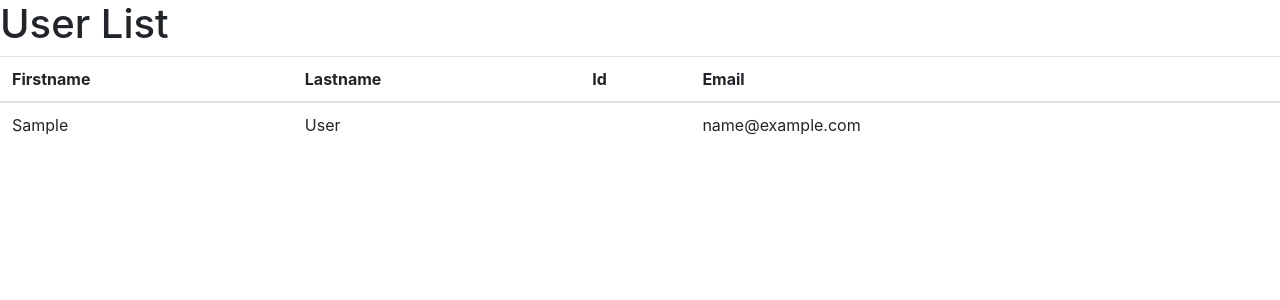
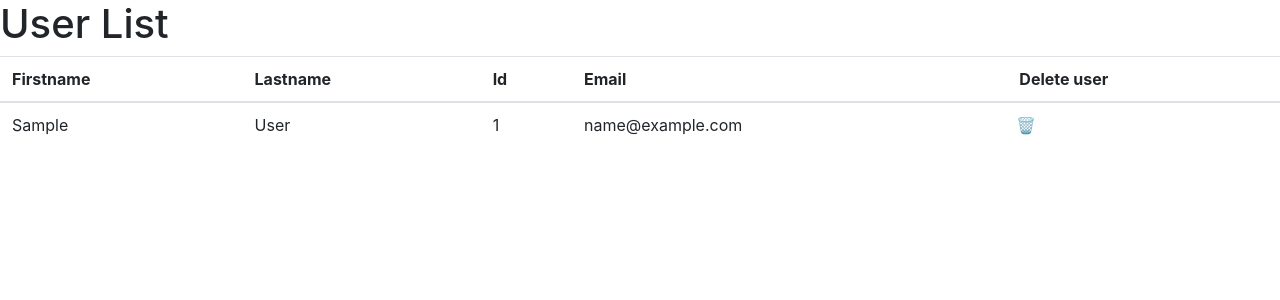
Before and after one commit to peterooch/team22_project, a Django app: template student_board/admin/templates/admin/userlist.html in a window 1280 px wide. Shown: the top 300 px of the page. Run offline with Django 3.2, Linux system fonts and the light colour scheme; the template is opened without the code that fills it: values that come from a table or form of the project are taken from there, others are empty; tables that the repository leaves empty hold one stand-in row (values such as "Sample post"); some libraries are stand-ins or nearby versions.

Commit message:
BSPM2021T22-64 delete user fronted

```diff
--- a/student_board/admin/templates/admin/userlist.html
+++ b/student_board/admin/templates/admin/userlist.html
@@ -11,14 +11,16 @@
                     <th scope="col">Firstname</th>
                     <th scope="col">Lastname</th>
                     <th scope="col">Id</th>
-                    <th scope="col">Email<th>
+                    <th scope="col">Email</th>
+                    <th scope="col">️ Delete user </th>
                 </thead>
                 {% for user in users %}
                 <tr>
                     <td>{{ user.first_name }}</td>
                     <td>{{ user.last_name }}</td>
-                    <td>{{ user.Id }}</td>
+                    <td>{{ user.id }}</td>
                     <td>{{ user.email }}</td>
+                    <td><a href="{% url 'admin:deleteuser' user.id %}"> &#x1f5d1; </a> </td>
                 </tr>
                 {% endfor %}
             </table>
```
